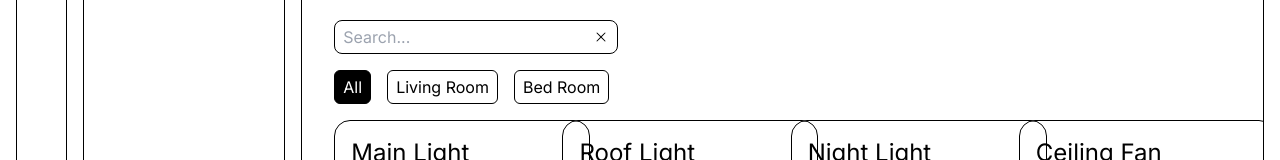
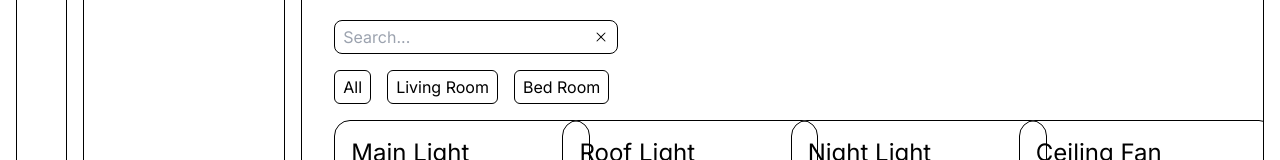
Before and after one commit to ManupaDev/smart-home-ui, a React (Vite) app: page /home in a window 1280 px wide. Shown: the part 219-379 px from the top of the page. Built offline with nearby package versions, Linux system fonts and the light colour scheme; what prettier-plugin-tailwindcss would draw is missing.

Commit message:
feat: with search function

```diff
--- a/src/pages/home/components/location-chip.tsx
+++ b/src/pages/home/components/location-chip.tsx
@@ -1,32 +1,15 @@
 function LocationChip({
-  selectedLocation,
   location,
-  handleLocationSelect,
 }: {
-  selectedLocation: string;
   location: string;
-  handleLocationSelect: (location: string) => void;
 }) {
-  const handleClick = () => {
-    handleLocationSelect(location);
-  };
 
-  if (selectedLocation === location) {
-    return (
-      <button
-        type="button"
-        onClick={handleClick}
-        className="block rounded-md border border-black bg-black px-2 py-1 text-white"
-      >
-        {location}
-      </button>
-    );
-  }
+
+
 
   return (
     <button
       type="button"
-      onClick={handleClick}
       className="block rounded-md border border-black px-2 py-1"
     >
       {location}
--- a/src/pages/home/components/search-bar.tsx
+++ b/src/pages/home/components/search-bar.tsx
@@ -2,31 +2,32 @@ import { XMarkIcon } from "@heroicons/react/24/solid";
 import { ChangeEvent, FormEvent } from "react";
 import { useState } from "react";
 
-export function SearchBar() {
-  const [search, setSearch] = useState("");
-
+export function SearchBar({
+  search,
+  handleChange,
+  handleClear,
+}: {
+  search: string;
+  handleChange: (e: ChangeEvent<HTMLInputElement>) => void;
+  handleClear: () => void;
+}) {
   const handleSubmit = (e: FormEvent<HTMLFormElement>) => {
     e.preventDefault();
-    console.log(search);
-  };
-
-  const handleChange = (e: ChangeEvent<HTMLInputElement>) => {
-    setSearch(e.target.value);
   };
 
   return (
     <form className="my-4 border-black" onSubmit={handleSubmit}>
-      <div className="flex w-fit items-center gap-x-4 px-2 rounded-lg border border-black ">
+      <div className="flex w-fit items-center gap-x-4 rounded-lg border border-black px-2 ">
         <input
           type="search"
-          className="rounded-lg focus:outline-none py-1"
+          className="rounded-lg py-1 focus:outline-none"
           name="device"
           onChange={handleChange}
           value={search}
           placeholder="Search..."
           id="device-search"
         />
-        <XMarkIcon width={16} height={16} onClick={()=>(setSearch(""))}/>
+        <XMarkIcon width={16} height={16} onClick={handleClear} />
       </div>
     </form>
   );
--- a/src/pages/home/page.tsx
+++ b/src/pages/home/page.tsx
@@ -4,7 +4,7 @@ import LocationChip from "./components/location-chip";
 import DeviceCard from "./components/device-card";
 import SensorCard from "./components/sensor-card";
 
-import { useState } from "react";
+import { ChangeEvent, useState } from "react";
 
 import locations from "../../data/locations";
 
@@ -54,16 +54,22 @@ function HomePage() {
     },
   ]);
 
-  const [selectedLocation, setSelectedLocation] = useState("All");
+  const [search, setSearch] = useState("");
+
+  const handleChange = (e: ChangeEvent<HTMLInputElement>) => {
+    setSearch(e.target.value);
+  };
+
+  const handleClear = () => {
+    setSearch("");
+  };
 
   const filteredDevices =
-    selectedLocation === "All"
-      ? [...devices]
-      : devices.filter((device) => device.location === selectedLocation);
-
-  const handleLocationSelect = (location: string) => {
-    setSelectedLocation(location);
-  };
+    search === ""
+      ? devices
+      : devices.filter(
+          (device) => device.name.replace(" ", "").toLowerCase().includes(search)
+        );
 
   return (
     <div className="overflow-y-scroll rounded-2xl border border-black p-8">
@@ -71,14 +77,14 @@ function HomePage() {
       {/* Devices Section */}
       <div className="my-8  border-black">
         <h1 className="text-3xl font-semibold">Devices</h1>
-        <SearchBar />
+        <SearchBar
+          handleChange={handleChange}
+          search={search}
+          handleClear={handleClear}
+        />
         <div className="my-4 flex gap-x-4 border-black">
           {locations.map((location) => (
-            <LocationChip
-              selectedLocation={selectedLocation}
-              handleLocationSelect={handleLocationSelect}
-              location={location}
-            />
+            <LocationChip location={location} />
           ))}
         </div>
         <div className=" my-4 grid grid-cols-4 gap-4  border-black">
```
